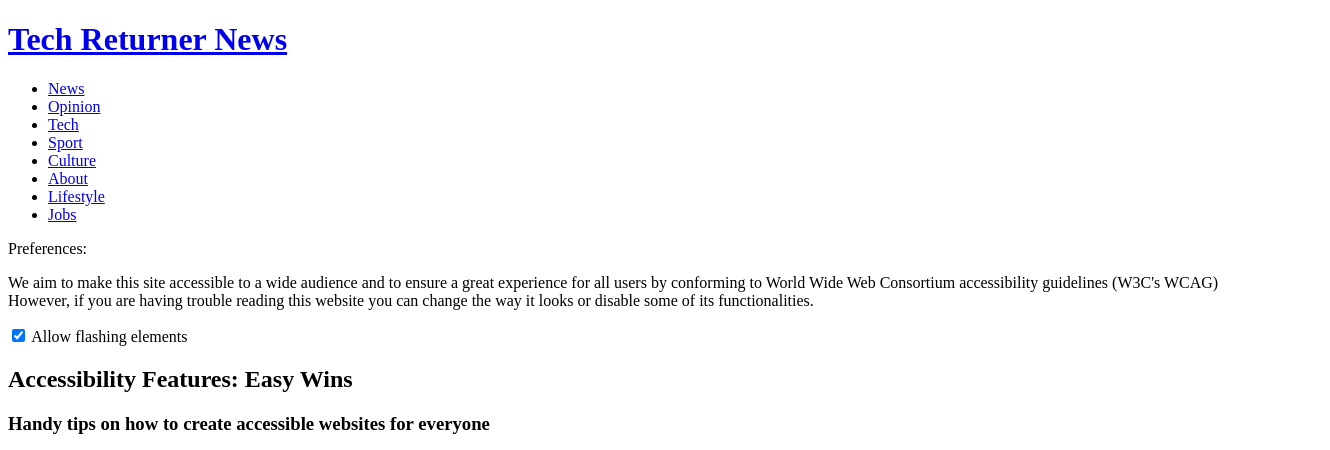
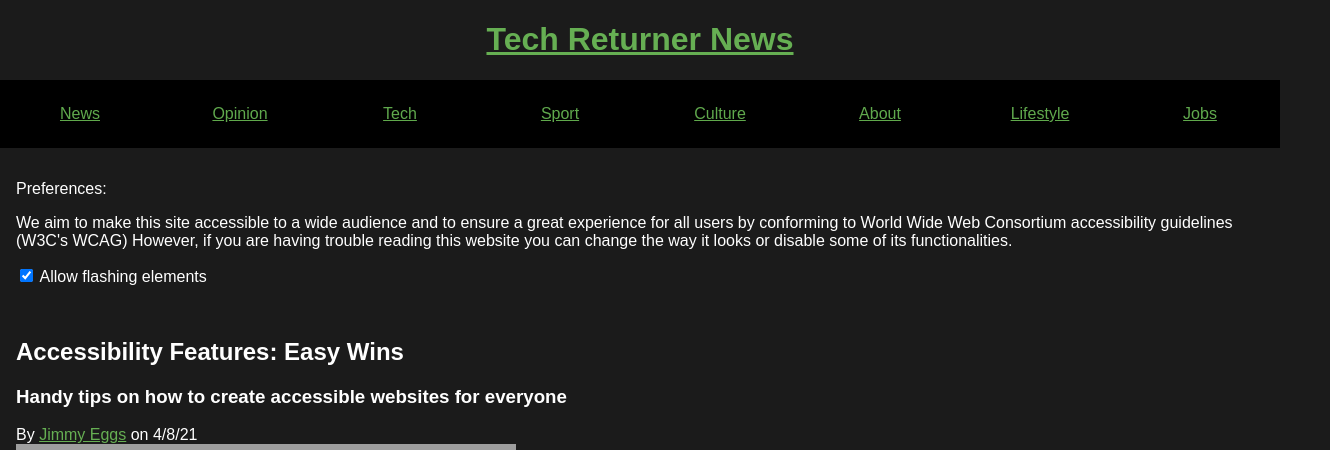
Before and after one commit to tomwieck/semantic-html, a plain HTML site: page index.html in a window 1280 px wide. Shown: the top 450 px of the page, 1330 px wide, since content can reach past the window. Drawn offline with Linux system fonts and the light colour scheme; grey boxes are pictures that could not be loaded.

Commit message:
Ass basic styles for page, header and navigation

```diff
--- a/index.html
+++ b/index.html
@@ -5,17 +5,18 @@
     <meta charset="UTF-8">
     <meta name="viewport" content="width=device-width, initial-scale=1.0">
     <meta http-equiv="X-UA-Compatible" content="ie=edge">
+    <link rel="stylesheet" href="styles.css">
     <title>Tech Returner News</title>
   </head>
   <body>
-    <header>
+    <header class="header-main">
       <a href="home">
         <h1>Tech Returner News</h1>
       </a>
     </header>
 
-    <nav class="">
-      <ul>
+    <nav class="nav-container">
+      <ul class="nav-inner">
           <li class=""><a href="#">News</a></li>
           <li class=""><a href="#">Opinion</a></li>
           <li class=""><a href="#">Tech</a></li>
--- /dev/null
+++ b/styles.css
@@ -0,0 +1,46 @@
+body {
+    background-color: #1b1b1b;
+    color: white;
+    font-family: sans-serif;
+    margin: 0;
+}
+
+body a {
+    color: rgba(124, 218, 99, 0.777);
+}
+
+.nav-container {
+    display: flex;
+    flex-direction: row;
+}
+
+.nav-inner {
+    display: flex;
+    justify-content: space-between;
+    list-style-type: none;
+    width: 100%;
+    margin-block-start: 0;
+    margin-block-end: 0;
+    padding-inline-start: 0;
+}
+
+li {
+    background-color: black;
+    padding: 25px;
+    width: 100%;
+    text-align: center;
+}
+
+li:hover {
+    background-color: rgb(115, 115, 115);
+}
+
+section {
+    padding: 16px;
+}
+
+.header-main {
+    display: flex;
+    justify-content: center;
+    width: 100%;
+}
```
